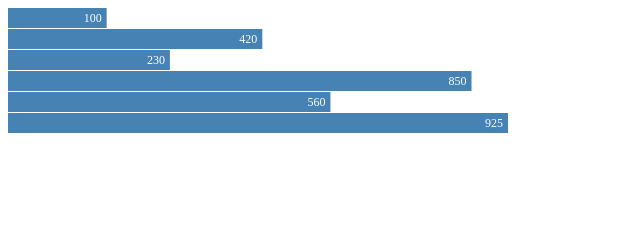
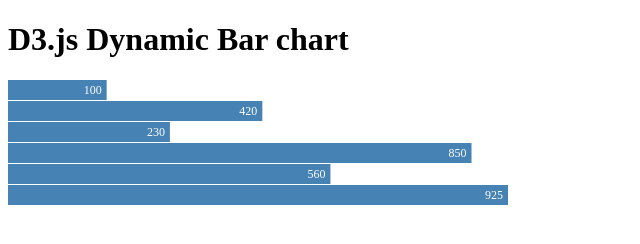
Before and after one commit to anjalikrishna-11/D3.js-Dynamic-Bar-chart, a plain HTML site: page index.html in a window 1280 px wide. Shown: the whole page, without its empty margins (0-640 px from the left). Drawn offline with nearby package versions, Linux system fonts and the light colour scheme.

Commit message:
Update index.html

```diff
--- a/index.html
+++ b/index.html
@@ -23,6 +23,7 @@
     </style>
 </head>
 <body>
+    <h1>D3.js Dynamic Bar chart</h1>
     <script>
         // Define the dataset
         const dataset = [100, 420, 230, 850, 560, 925];
```
